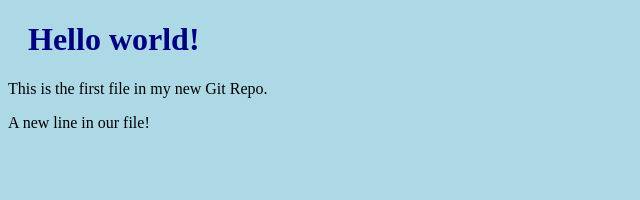
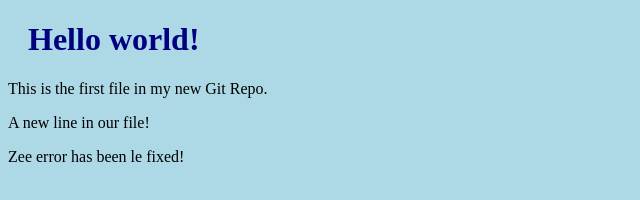
Before and after one commit to joich7/git-challenge, a plain HTML site: page index.html in a window 1280 px wide. Shown: the whole page, without its empty margins (0-640 px from the left). Drawn offline with Linux system fonts and the light colour scheme.

Commit message:
updated index.html with emergency fix

```diff
--- a/index.html
+++ b/index.html
@@ -10,5 +10,6 @@
         <h1>Hello world!</h1>
         <p>This is the first file in my new Git Repo.</p>
 	<p>A new line in our file!</p>
+	<p>Zee error has been le fixed!</p>
     </body>
 </html>
```
